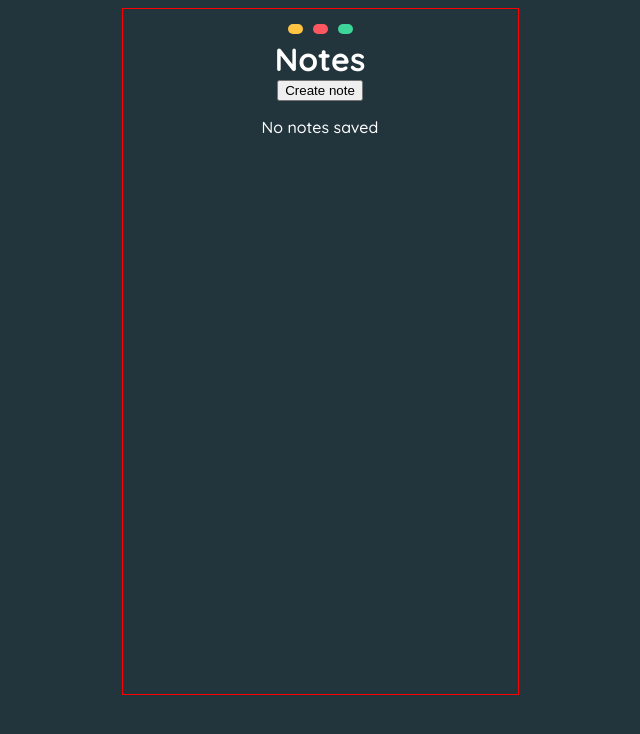
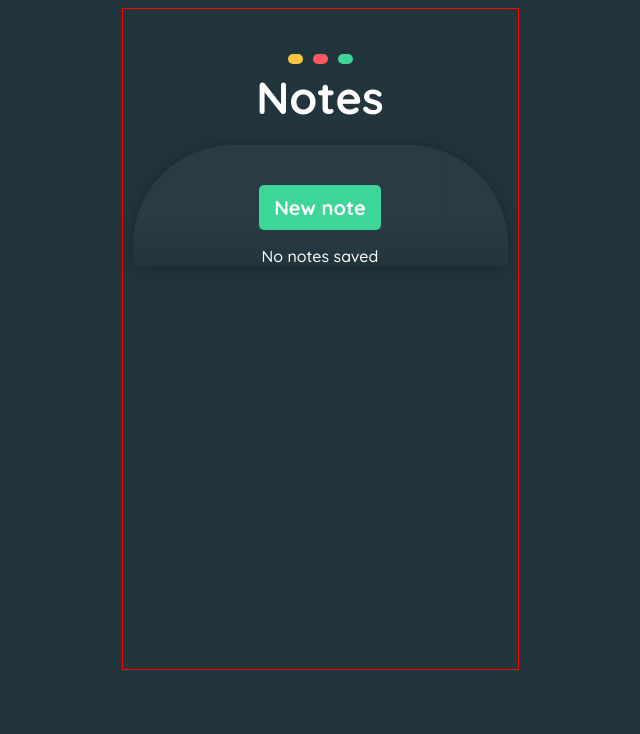
Before and after one commit to thamaragerigr/Notes, a Vue app: page / in a window 1280 px wide. Shown: the top 734 px of the page, without its empty margins (320-960 px from the left). Built offline with nearby package versions, Linux system fonts and the light colour scheme.

Commit message:
new changes in style

```diff
--- a/public/index.html
+++ b/public/index.html
@@ -6,7 +6,7 @@
     <meta name="viewport" content="width=device-width,initial-scale=1.0">
     <link rel="icon" href="<%= BASE_URL %>favicon.ico">
     <title>My Notes</title>
-    <link href="https://fonts.googleapis.com/css2?family=Quicksand:wght@500;700&display=swap" rel="stylesheet">
+    <link href="https://fonts.googleapis.com/css2?family=Quicksand:wght@300;500;700&display=swap" rel="stylesheet">
   </head>
   <body>
     <noscript>
--- a/src/App.vue
+++ b/src/App.vue
@@ -34,7 +34,7 @@ body {
 #app{
   margin: auto;
   max-width: 375px;
-  min-height: 665px;
+  min-height: 80vh;
   padding: 10px;
   border: 1px red solid;
 }
@@ -42,6 +42,7 @@ body {
 .dots{
   display: flex;
   justify-content: center;
+  margin-top: 30px;
 }
 .yellow{
   margin: 5px;
@@ -65,6 +66,7 @@ body {
   border-radius: 6px;
 }
 h1{
-  margin: 0;
+  margin: 0 0 20px 0;
+  font-size: 45px;
 }
 </style>
--- a/src/components/NotesList.vue
+++ b/src/components/NotesList.vue
@@ -1,22 +1,22 @@
 <template>
-  <div class="Notes">
-      <button @click="createNote">Create note</button>
+  <div class="NotesList">
+      <button class="NotesList-createButton" @click="createNote">New note</button>
      <nav>
          <p v-if="!notes.length">No notes saved</p>
-         <ul v-if="notes.length">
+         <ul class="NotesList-list" v-if="notes.length">
              <li
                 v-for="note in notes"
-                :key="note.title">
-                <button
-                    :class="{ active : note === currentNote }"
-                    @click="currentNote = note">
+                :key="note.title"
+                @click="currentNote = note"
+                :class="{ active : note === currentNote }">
+                <button>
                     {{ note.title }}
                 </button>
             </li>
          </ul>
      </nav>
      <div v-if="currentNote">
-         <button @click="deleteNote">trash</button>
+         <button @click="deleteNote" class="NotesList-createButton">trash</button>
          <input type="text" v-model="currentNote.title" ref="noteTitle">
          <textarea v-model="currentNote.content" cols="30" rows="10"></textarea>
      </div>
@@ -70,7 +70,77 @@ export default {
 </script>
 
 <style>
+.NotesList{
+    background: linear-gradient(180deg, rgba(48, 68, 78, 0.5) 63.02%, rgba(48, 68, 78, 0) 100%);
+    box-shadow: 0px 1px 14px #19282F;
+    border-radius: 100px 100px 0px 0px;
+    /* height: 100vh; */
+}
+
 .active{
-    background: red;
+    background: rgba(48, 68, 78, 0.7);
+    /* border-bottom: 1px solid rgba(184, 194, 192, .35); */
+}
+
+.NotesList-createButton{
+    color: white;
+    background: #3DD598;
+    border: none;
+    padding: 10px 15px;
+    border-radius: 5px;
+    font-weight: 700;
+    font-size: 20px;
+    margin-top: 40px;
+    font-family: 'Quicksand', sans-serif;
+    cursor: pointer;
+}
+
+.NotesList-list{
+    text-align: left;
+    list-style: none;
+    padding: 0;
+}
+
+li{
+    border-bottom: 1px solid rgba(184, 194, 192, .35);
+    margin: 0px 50px;
+    padding: 15px 5px;
+    cursor: pointer;
+    transition: .3s;
+}
+
+li button{
+  background: none;
+  border: none;
+  color: white;
+  font-size: 20px;
+  font-weight: lighter;
+  font-family: 'Quicksand', sans-serif;
+}
+
+input{
+    background: rgba(48, 68, 78, 0.7);
+    box-shadow: 0px 1px 14px #19282F;
+    border-radius: 5px;
+    border:none;
+    color: white;
+    font-family: 'Quicksand', sans-serif;
+    padding: 10px 25px;
+    margin: 10px;
+    font-size: 20px;
+    font-weight: lighter;
+}
+
+textarea{
+    background: rgba(48, 68, 78, 0.7);
+    box-shadow: 0px 1px 14px #19282F;
+    border-radius: 5px;
+    border:none;
+    color: white;
+    font-family: 'Quicksand', sans-serif;
+    padding: 10px 25px;
+    margin: 10px;
+    font-size: 20px;
+    font-weight: lighter;
 }
 </style>
```
